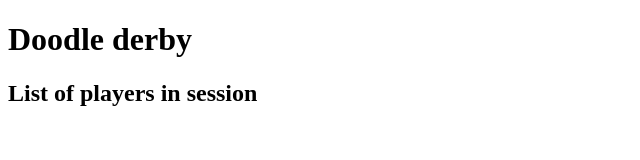
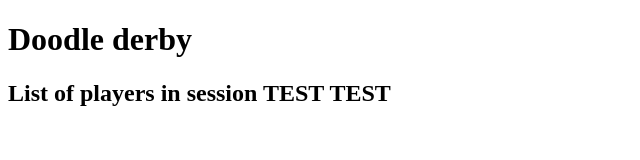
Before and after one commit to maxf6-283/Doodle-Derby, a website built with Vite: page index.html in a window 1280 px wide. Shown: the whole page, without its empty margins (0-640 px from the left). Built offline with nearby package versions, Linux system fonts and the light colour scheme; what playroomkit would draw is missing.

Commit message:
Testing if push works for me

```diff
--- a/index.html
+++ b/index.html
@@ -10,6 +10,7 @@
     <h1>Doodle derby</h1>
     <h2>
       List of players in session
+      TEST TEST
     </h2>
     <ul id="playerList">
     </ul>
```
